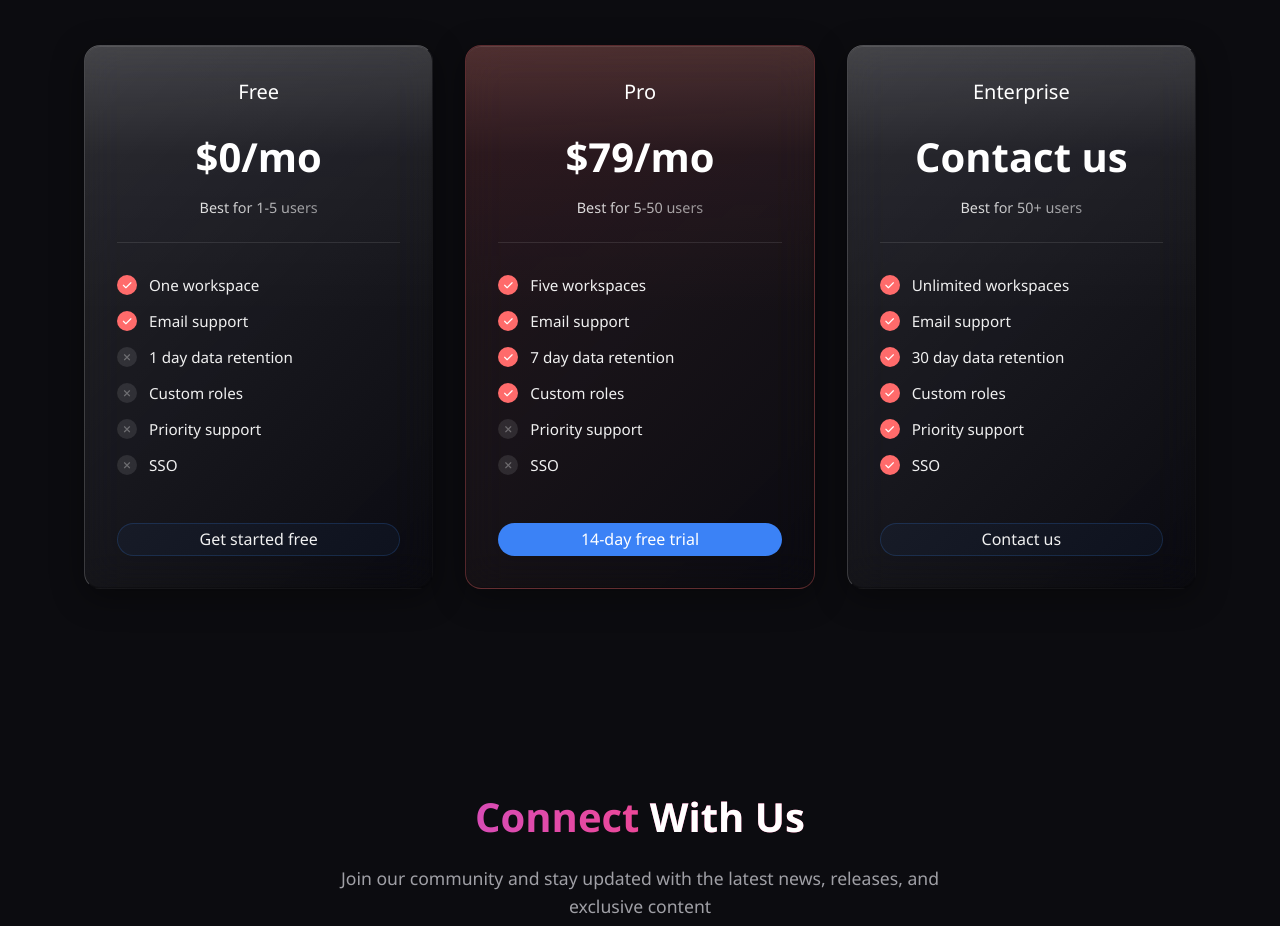
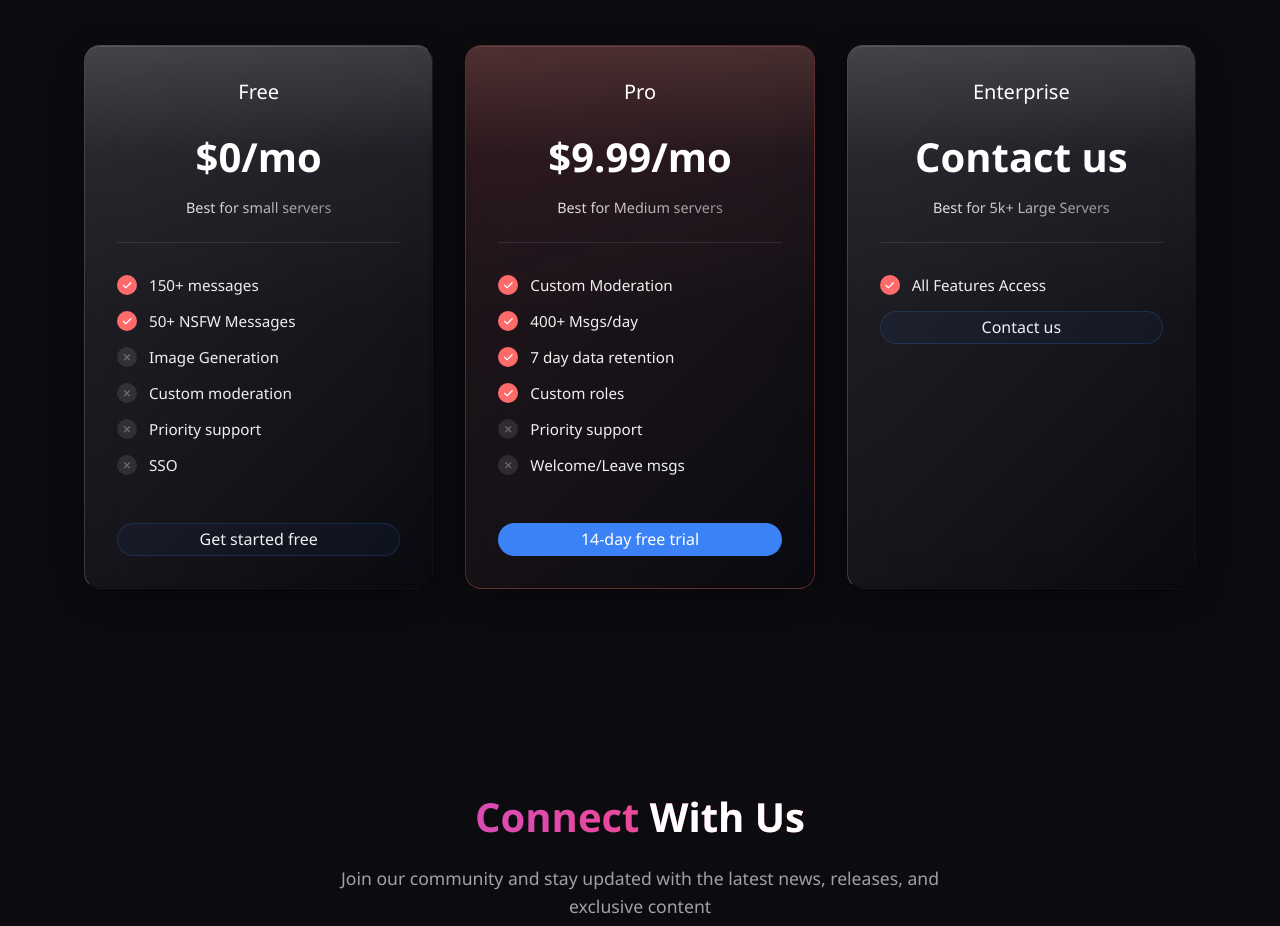
Before and after one commit to DevanshInteract/interactdevelopments, a website: page index.html in a window 1280 px wide. Shown: the part 2284-3210 px from the top of the page. Drawn offline with Linux system fonts and the light colour scheme; animation ran at ten frames a second.

Commit message:
Update pricing details and benefits in index.html

```diff
--- a/index.html
+++ b/index.html
@@ -1455,32 +1455,32 @@
           <div class="pricing-header">
             <span class="pricing-tier">Free</span>
             <span class="pricing-price">$0/mo</span>
-            <span class="pricing-subtitle">Best for 1-5 users</span>
+            <span class="pricing-subtitle">Best for small servers</span>
           </div>
           <div class="pricing-benefits">
             <div class="pricing-benefit">
               <div class="pricing-benefit-icon checked">
                 <i class="fas fa-check" style="font-size: 10px;"></i>
               </div>
-              <span class="pricing-benefit-text">One workspace</span>
+              <span class="pricing-benefit-text">150+ messages </span>
             </div>
             <div class="pricing-benefit">
               <div class="pricing-benefit-icon checked">
                 <i class="fas fa-check" style="font-size: 10px;"></i>
               </div>
-              <span class="pricing-benefit-text">Email support</span>
+              <span class="pricing-benefit-text">50+ NSFW Messages </span>
             </div>
             <div class="pricing-benefit">
               <div class="pricing-benefit-icon unchecked">
                 <i class="fas fa-times" style="font-size: 10px;"></i>
               </div>
-              <span class="pricing-benefit-text">1 day data retention</span>
+              <span class="pricing-benefit-text">Image Generation</span>
             </div>
             <div class="pricing-benefit">
               <div class="pricing-benefit-icon unchecked">
                 <i class="fas fa-times" style="font-size: 10px;"></i>
               </div>
-              <span class="pricing-benefit-text">Custom roles</span>
+              <span class="pricing-benefit-text">Custom moderation</span>
             </div>
             <div class="pricing-benefit">
               <div class="pricing-benefit-icon unchecked">
@@ -1504,21 +1504,21 @@
         <div class="pricing-card pricing-featured">
           <div class="pricing-header">
             <span class="pricing-tier">Pro</span>
-            <span class="pricing-price">$79/mo</span>
-            <span class="pricing-subtitle">Best for 5-50 users</span>
+            <span class="pricing-price">$9.99/mo</span>
+            <span class="pricing-subtitle">Best for Medium servers</span>
           </div>
           <div class="pricing-benefits">
             <div class="pricing-benefit">
               <div class="pricing-benefit-icon checked">
                 <i class="fas fa-check" style="font-size: 10px;"></i>
               </div>
-              <span class="pricing-benefit-text">Five workspaces</span>
+              <span class="pricing-benefit-text">Custom Moderation </span>
             </div>
             <div class="pricing-benefit">
               <div class="pricing-benefit-icon checked">
                 <i class="fas fa-check" style="font-size: 10px;"></i>
               </div>
-              <span class="pricing-benefit-text">Email support</span>
+              <span class="pricing-benefit-text">400+ Msgs/day</span>
             </div>
             <div class="pricing-benefit">
               <div class="pricing-benefit-icon checked">
@@ -1542,7 +1542,7 @@
               <div class="pricing-benefit-icon unchecked">
                 <i class="fas fa-times" style="font-size: 10px;"></i>
               </div>
-              <span class="pricing-benefit-text">SSO</span>
+              <span class="pricing-benefit-text">Welcome/Leave msgs</span>
             </div>
           </div>
           <div class="pricing-cta">
@@ -1555,46 +1555,15 @@
           <div class="pricing-header">
             <span class="pricing-tier">Enterprise</span>
             <span class="pricing-price">Contact us</span>
-            <span class="pricing-subtitle">Best for 50+ users</span>
+            <span class="pricing-subtitle">Best for 5k+ Large Servers</span>
           </div>
           <div class="pricing-benefits">
             <div class="pricing-benefit">
               <div class="pricing-benefit-icon checked">
                 <i class="fas fa-check" style="font-size: 10px;"></i>
               </div>
-              <span class="pricing-benefit-text">Unlimited workspaces</span>
+              <span class="pricing-benefit-text">All Features Access</span>
             </div>
-            <div class="pricing-benefit">
-              <div class="pricing-benefit-icon checked">
-                <i class="fas fa-check" style="font-size: 10px;"></i>
-              </div>
-              <span class="pricing-benefit-text">Email support</span>
-            </div>
-            <div class="pricing-benefit">
-              <div class="pricing-benefit-icon checked">
-                <i class="fas fa-check" style="font-size: 10px;"></i>
-              </div>
-              <span class="pricing-benefit-text">30 day data retention</span>
-            </div>
-            <div class="pricing-benefit">
-              <div class="pricing-benefit-icon checked">
-                <i class="fas fa-check" style="font-size: 10px;"></i>
-              </div>
-              <span class="pricing-benefit-text">Custom roles</span>
-            </div>
-            <div class="pricing-benefit">
-              <div class="pricing-benefit-icon checked">
-                <i class="fas fa-check" style="font-size: 10px;"></i>
-              </div>
-              <span class="pricing-benefit-text">Priority support</span>
-            </div>
-            <div class="pricing-benefit">
-              <div class="pricing-benefit-icon checked">
-                <i class="fas fa-check" style="font-size: 10px;"></i>
-              </div>
-              <span class="pricing-benefit-text">SSO</span>
-            </div>
-          </div>
           <div class="pricing-cta">
             <a href="#contact" class="neon-button" style="width: 100%; text-align: center; display: block;">Contact us</a>
           </div>
```
